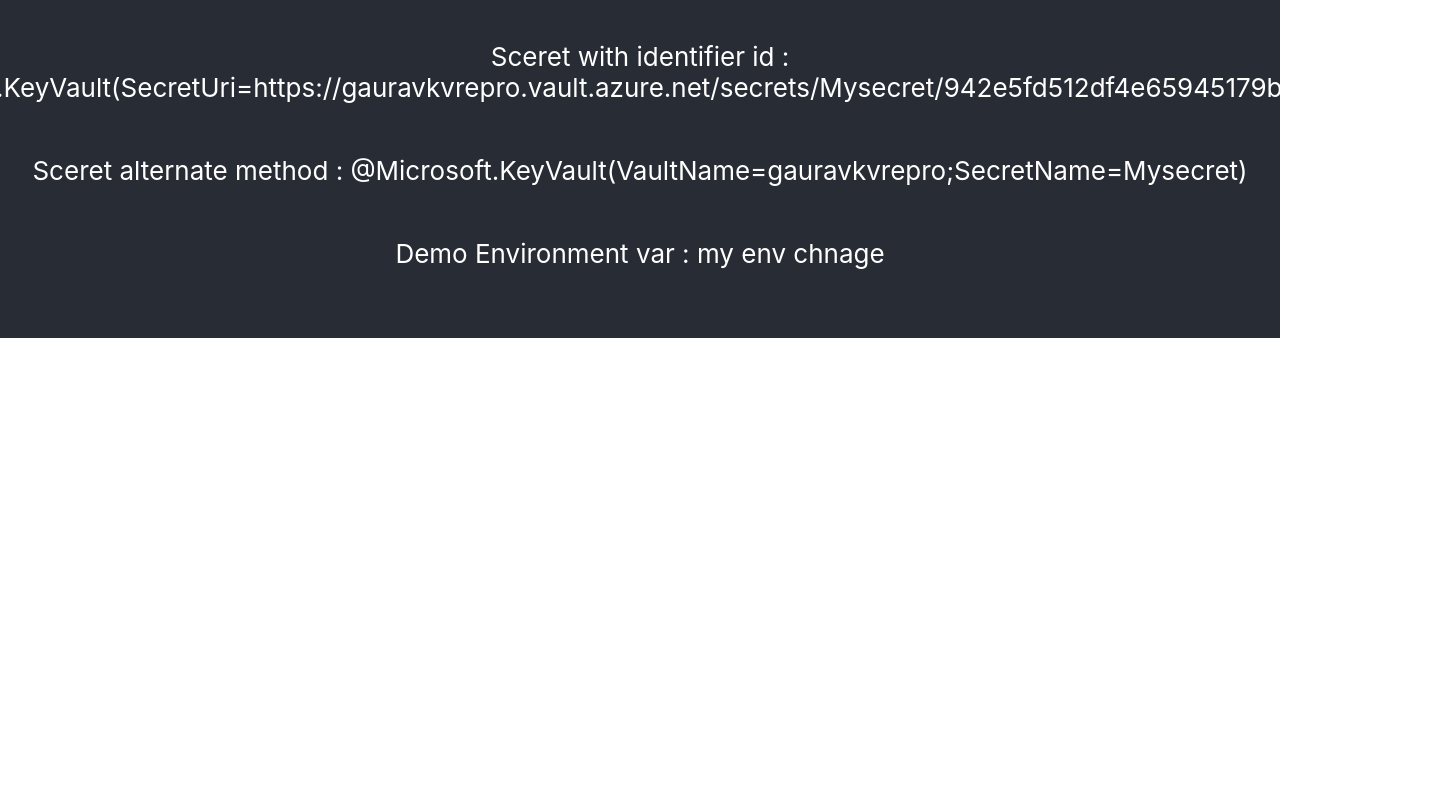
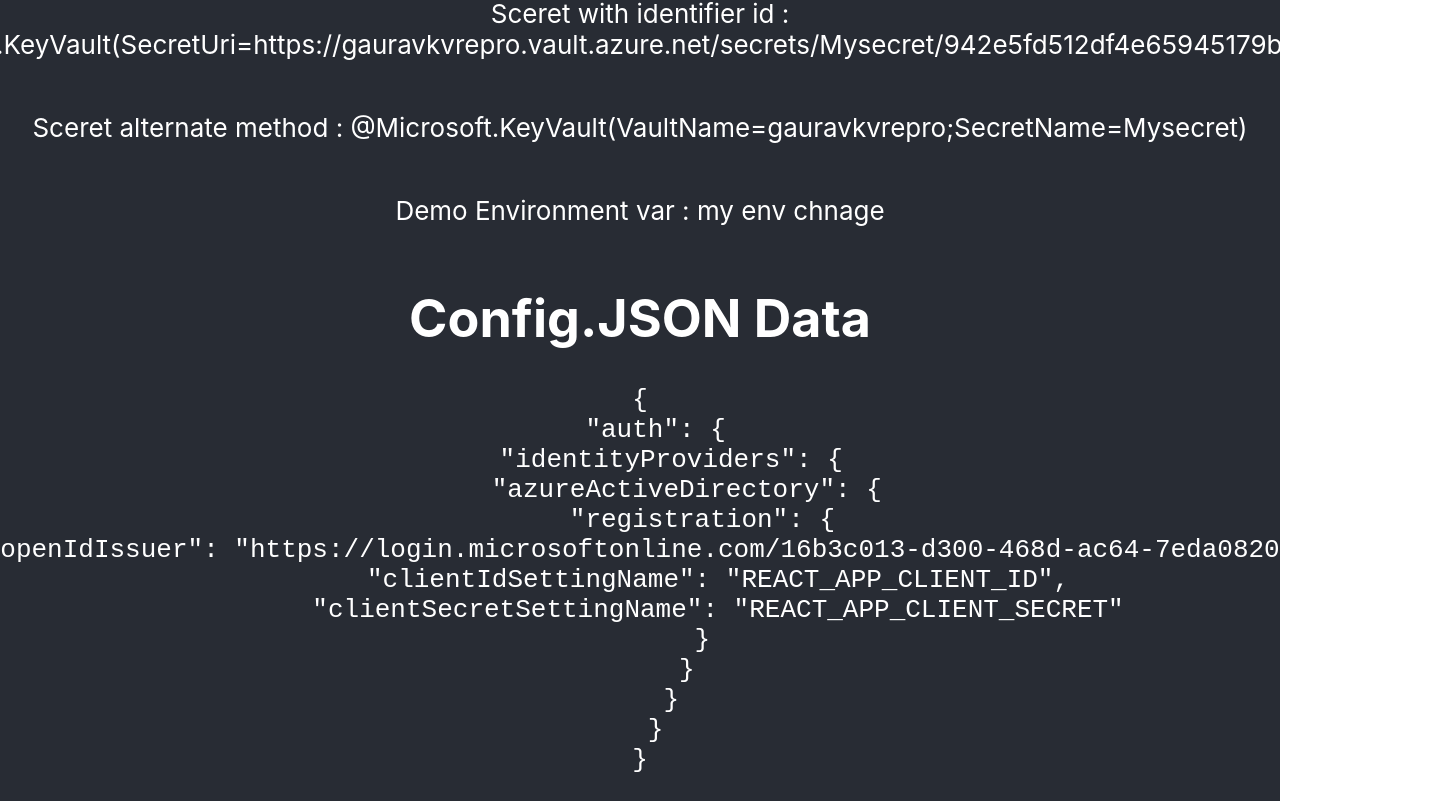
Before and after one commit to GauravatMS/react_app_repo, a React (Create React App) app in the folder my-app/: page / in a window 1280 px wide. Shown: the part 462-1263 px from the top of the page, 1451 px wide, since content can reach past the window. Before the commit the page ends 800 px from the top, so only its background shows below. Built offline with nearby package versions, Linux system fonts and the light colour scheme.

Commit message:
Added custom authentication

```diff
--- a/my-app/src/App.tsx
+++ b/my-app/src/App.tsx
@@ -2,6 +2,7 @@ import React from 'react';
 import logo from './logo.svg';
 import './App.css';
 import { SCRET_FROM_URL,SECRET_FROM_IDENTIFIER,ALT_SECRET,DEMO_ENV } from './constants';
+import data from './staticwebapp.config.json';
 
 function App() {
   return (
@@ -20,8 +21,13 @@ function App() {
         <p>
           Demo Environment var : {DEMO_ENV}
         </p>
+        <div>
+      <h1>Config.JSON Data</h1>
+      <pre>{JSON.stringify(data, null, 2)}</pre>
+    </div>
       </header>
     </div>
+
   );
 }
 
--- /dev/null
+++ b/my-app/src/staticwebapp.config.json
@@ -0,0 +1,13 @@
+{
+    "auth": {
+      "identityProviders": {
+        "azureActiveDirectory": {
+          "registration": {
+            "openIdIssuer": "https://login.microsoftonline.com/16b3c013-d300-468d-ac64-7eda0820b6d3/v2.0",
+            "clientIdSettingName": "REACT_APP_CLIENT_ID",
+            "clientSecretSettingName": "REACT_APP_CLIENT_SECRET"
+          }
+        }
+      }
+    }
+}
```
Also changed, not shown: 1 other file (tests, documents, lock files or other folders).
